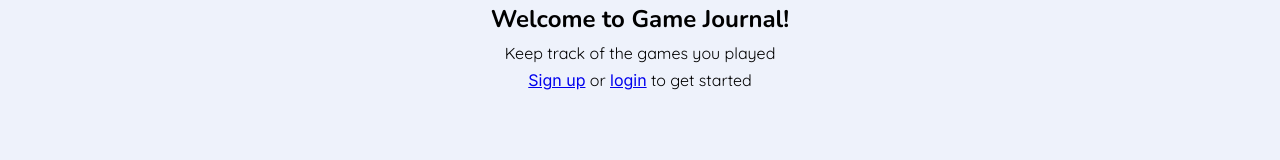
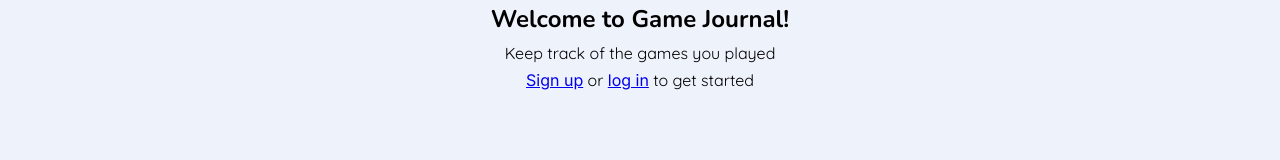
Before and after one commit to ednanf/game-journal, a React (Vite) app in the folder frontend/: page / in a window 1280 px wide. Shown: the part 351-511 px from the top of the page. Built offline with nearby package versions, Linux system fonts and the light colour scheme.

Commit message:
fix(landing): correct spelling of "log in" in welcome message
* Updated the text in the landing page to use "log in" instead of "login" for consistency and clarity.

Signed-off-by: Ednan R. Frizzera Filho <ednan@frizzera.dev>

```diff
--- a/frontend/src/pages/LandingPage.tsx
+++ b/frontend/src/pages/LandingPage.tsx
@@ -9,7 +9,7 @@ const LandingPage = () => {
         <h2>Welcome to Game Journal!</h2>
         <p>Keep track of the games you played</p>
         <p>
-          <Link to="signup">Sign up</Link> or <Link to="login">login</Link> to get started
+          <Link to="signup">Sign up</Link> or <Link to="login">log in</Link> to get started
         </p>
       </div>
     </div>
```
